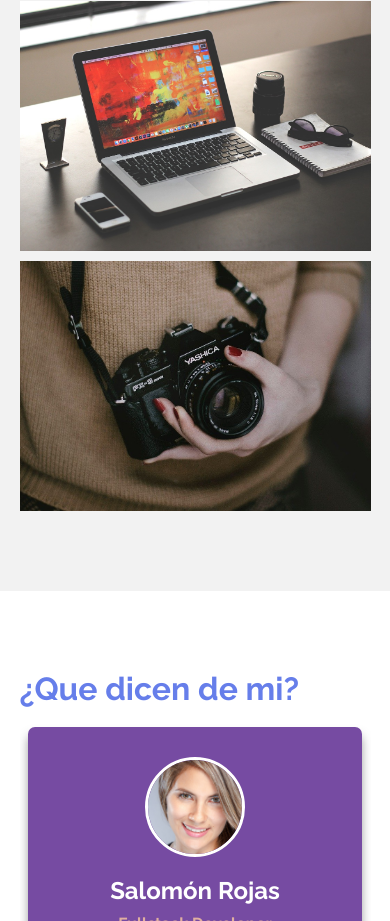
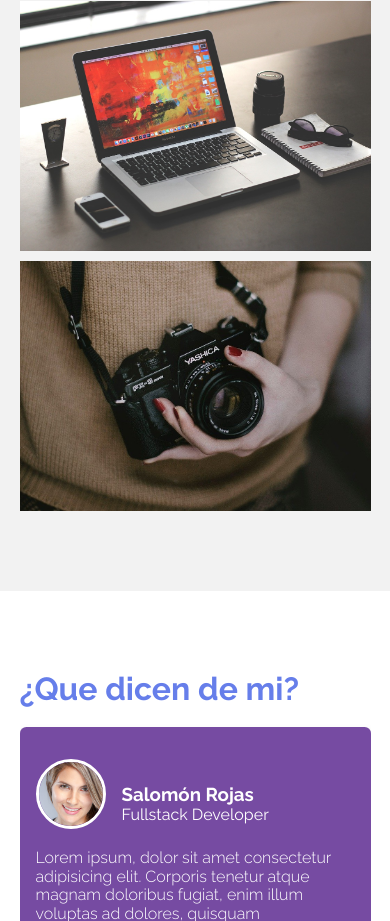
Before and after one commit to salomon1102/salomon_portafolio, a plain HTML site: page index.html in a window 390 px wide. Shown: the part 3750-4671 px from the top of the page. Drawn offline with Linux system fonts and the light colour scheme.

Commit message:
images and link repared

```diff
--- a/Css/style.css
+++ b/Css/style.css
@@ -262,38 +262,32 @@ body{
 
 }
 
-.testimony__item{
-    width: 95%;
+.testimony__item{width:100%;height:auto;
     margin: 0 auto;
     background: var(--color-secondary);
     box-shadow: 0 8px 10px rgba(66, 66, 66, .5);
-    border-radius: 7px;
-    padding: 30px 25px;
+    border-radius: .4rem;
+    padding: 2rem 1rem;
     color: #ffff;
     margin-bottom: 50px;
 }
 
 .testimony__personal{
-    display: flex;
-    align-items: center;
-    margin-bottom: 20px;
+    display: flex;align-items: center;}
+
+.testimony__img{width: 70px;
+    min-width: 70px;height: 70px;
+    overflow: hidden;
+    border-radius: 50%;
+    border: 3px solid #fff;}
+.testimony__img img{width:100%;height:auto;
+    object-fit: cover;
 }
 
-.testimony__img{
-    width: 100px;
-    min-width: 100px;
-    height: 100px;
-    object-fit: cover;
-    object-position: top;
-    border-radius: 50%;
-    border: 3px solid #fff;
-    margin-right: 30px;
-}
-
-.testimony__name{
+/* .testimony__name{
     font-size: 1.5rem;
     margin-bottom: 10px;
-}
+} */
 
 .testimony__verification{
     color: #e0afa0;
@@ -441,7 +435,7 @@ font-size: 1.5rem;
 
  }
 
- @media screen and (max-width:800px ){
+ @media screen and (max-width:800px ){}
      :root{
         --boton-padding: 18px 35px;
 
@@ -504,18 +498,18 @@ font-size: 1.5rem;
 }
 /*Testimony*/
 
-.testimony__item{
+/* .testimony__item{
+    border:1px solid black;
+    border:5px solid magenta;
     padding: 30px 15px;
+} */
+
+.boxTitle{width:100%;height:auto;
+    /* text-align: center; */
+    padding-left:1rem;
 }
 
-.testimony__texts{
-    text-align: center;
-}
-.testimony__personal{
-    flex-direction: column;
-}
 .testimony__img{
     margin: 0;
     margin-bottom: 20px;
 }
- }
--- a/index.html
+++ b/index.html
@@ -79,11 +79,15 @@
             <div class="projects__grid">
 
                 <article class="projects__items">
+                    <!-- Todo esta es la muestra de los enlaces, toto tiene que estar envuelto en un a -->
+                    <a target="blank" href="https://github.com/">
                         <img src="img/img03.jpg" class="projects__img" alt="">
+
                     <div class="projects__hover">
                         <h2 class="projects__title">Proyectos</h2>
                             <i class="far fa-file-alt projects__icon"></i>
                     </div>
+                </a>
                 </article>
 
                 <article class="projects__items">
@@ -125,12 +129,15 @@
     <section class="testimony container">
     <h2 class="subtitle"> ¿Que dicen de mi?</h2>
    <div class="testimony_grid" >
+
     <article class="testimony__item">
         <div class="testimony__personal">
-               <img src="img/img07.jpg" class="testimony__img" alt="testimony_img">
-               <div class="testimony__texts">
-                   <h3 class="testimony__name">Salomón Rojas</h3>
-                   <p class="testimony__verification">Fullstack Developer</p>
+            <div class="testimony__img">
+                <img src="img/img07.jpg" alt="testimony_img">
+            </div>
+            <div class="boxTitle">
+                <h3 >Salomón Rojas</h3>
+                <p >Fullstack Developer</p>
             </div>
         </div>
         <p class="testimony__review">
@@ -140,16 +147,19 @@
 
     <article class="testimony__item">
         <div class="testimony__personal">
-            <img src="img/img07.jpg" class="testimony__img" alt="testimoni_img">
-            <div class="testimony__texts">
-                <h3 class="testimony__name">Salomón Rojas</h3>
-                <p class="testimony__verification">Fullstack Developer</p>
+            <div class="testimony__img">
+                <img src="./img/img01.jpg" alt="testimony_img">
+            </div>
+            <div class="boxTitle">
+                <h3 >Salomón Rojas</h3>
+                <p >Fullstack Developer</p>
             </div>
         </div>
         <p class="testimony__review">
             Lorem ipsum, dolor sit amet consectetur adipisicing elit. Corporis tenetur atque magnam doloribus fugiat, enim illum voluptas ad dolores, quisquam necessitatibus totam doloremque exercitationem possimus earum ipsam minus rem. A.
         </p>
     </article>
+
    </div>
     </section>
 </main>
```
Lines whose indentation alone changed are shown as unchanged.
